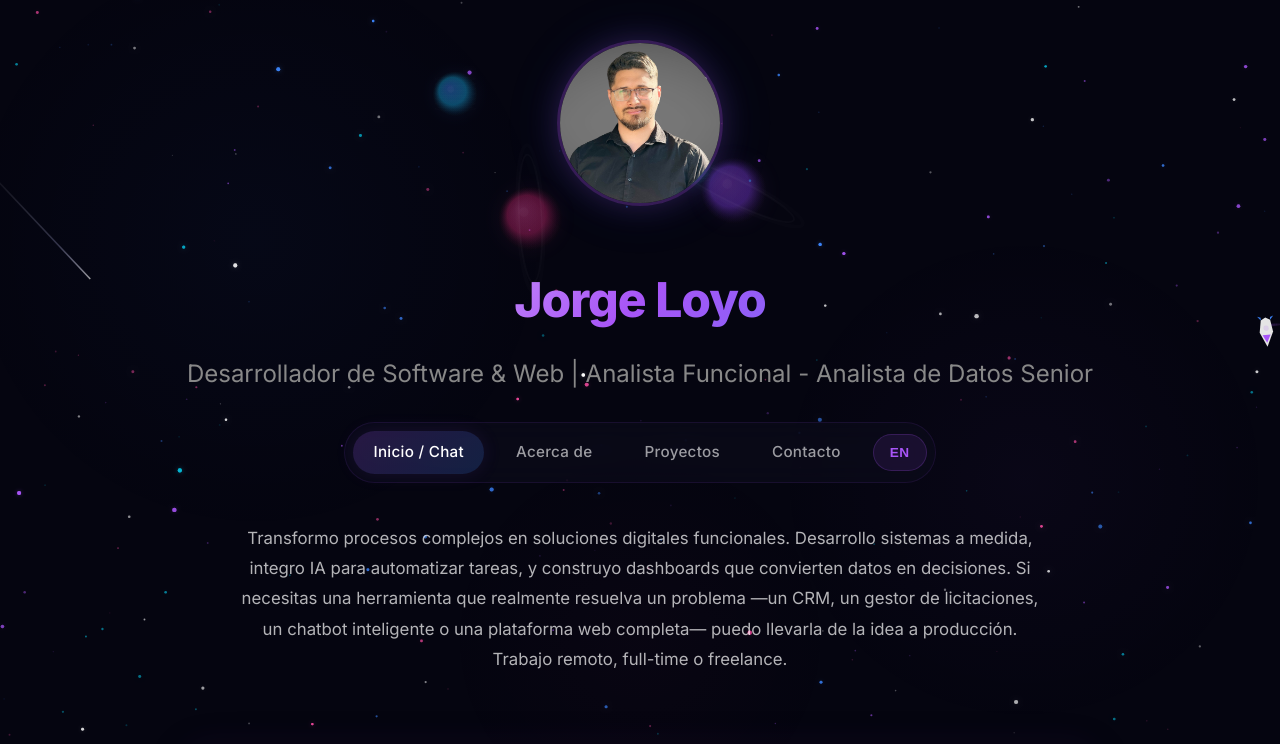
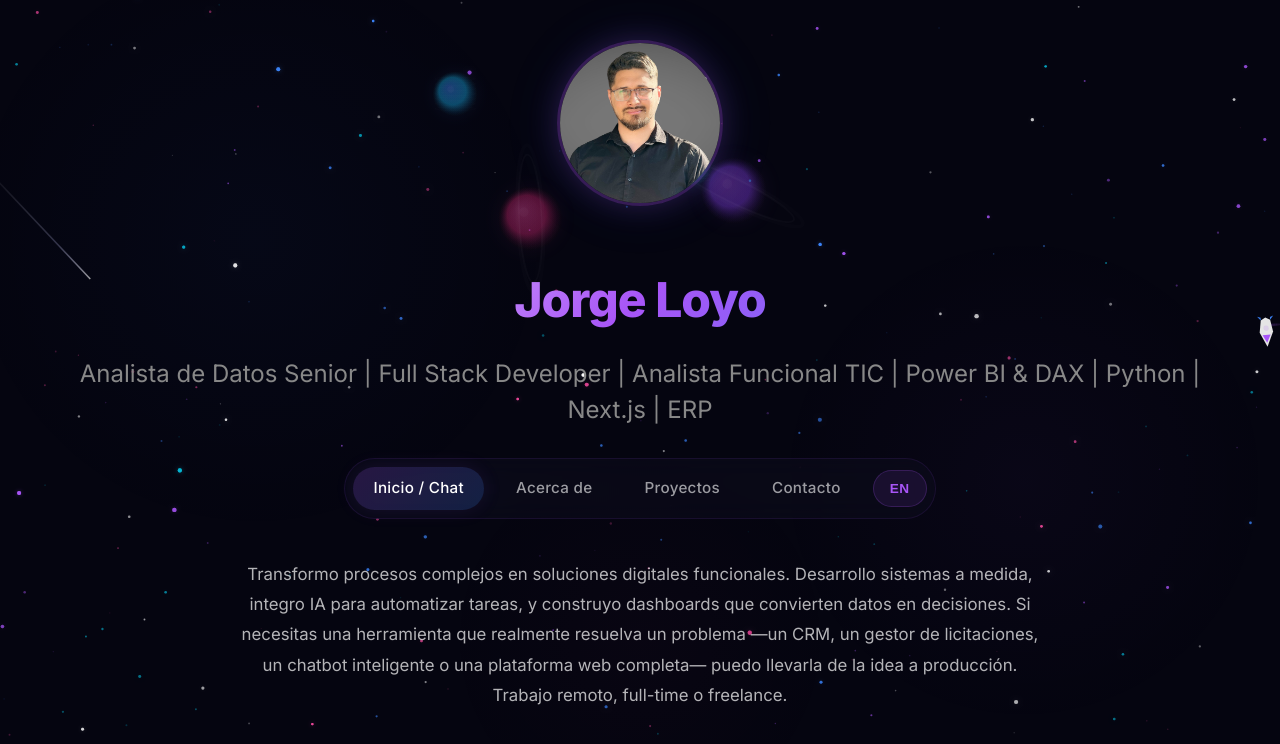
Before and after one commit to Jorge-Loyo/portfolio-jorge, a React (Vite) app: page / in a window 1280 px wide. Shown: the top 744 px of the page. Built offline with nearby package versions, Linux system fonts and the light colour scheme.

Commit message:
feat: actualizar roles en datos del CV y traducciones para reflejar nuevas habilidades y experiencia

```diff
--- a/src/data/cv.js
+++ b/src/data/cv.js
@@ -1,7 +1,7 @@
 export const cvData = {
   profile: {
     name: "Jorge Loyo",
-    role: "Desarrollador de Software & Web | Analista Funcional - Analista de Datos Senior",
+    role: "Analista de Datos Senior | Full Stack Developer | Analista Funcional TIC | Power BI & DAX | Python | Next.js | ERP",
     location: "San Telmo, CABA, Argentina",
     email: "Jorgenayati@gmail.com",
     phone: "+54 9 11 6557 6344",
--- a/src/i18n/translations.js
+++ b/src/i18n/translations.js
@@ -10,7 +10,7 @@ export const translations = {
     },
 
     header: {
-      role: "Desarrollador de Software & Web | Analista Funcional - Analista de Datos Senior",
+      role: "Analista de Datos Senior | Full Stack Developer | Analista Funcional TIC | Power BI & DAX | Python | Next.js | ERP",
       summary: "Transformo procesos complejos en soluciones digitales funcionales. Desarrollo sistemas a medida, integro IA para automatizar tareas, y construyo dashboards que convierten datos en decisiones. Si necesitas una herramienta que realmente resuelva un problema —un CRM, un gestor de licitaciones, un chatbot inteligente o una plataforma web completa— puedo llevarla de la idea a producción. Trabajo remoto, full-time o freelance."
     },
 
@@ -50,7 +50,7 @@ export const translations = {
     },
 
     header: {
-      role: "Software & Web Developer | Functional Analyst - Senior Data Analyst",
+      role: "Senior Data Analyst | Full Stack Developer | ICT Functional Analyst | Power BI & DAX | Python | Next.js | ERP",
       summary: "I turn complex processes into functional digital solutions. I build custom systems, integrate AI to automate tasks, and create dashboards that turn data into decisions. Whether you need a CRM, a bidding manager, a smart chatbot, or a full web platform — I can take it from concept to production. Available for remote, full-time, or freelance work."
     },
 
```
